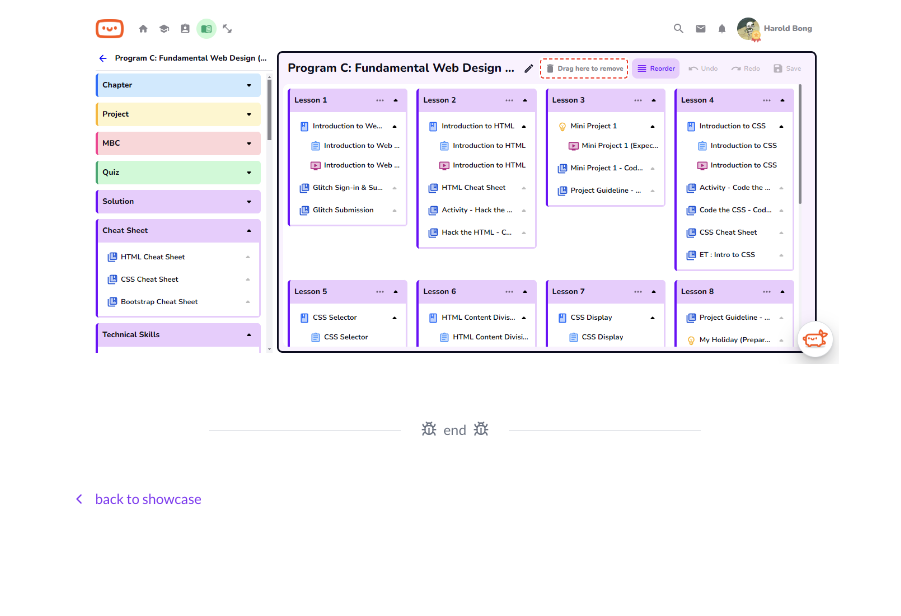
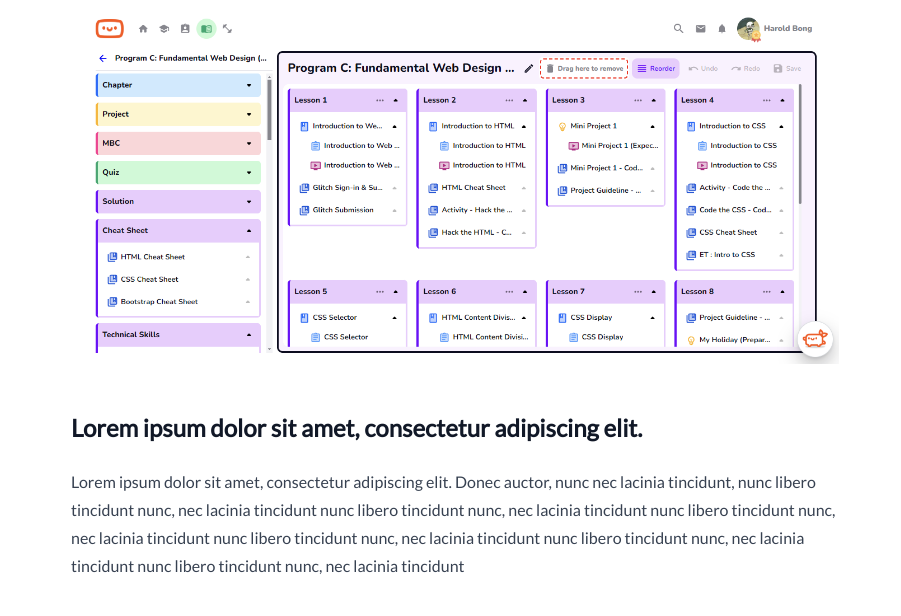
Before and after one commit to haroldbjc/haroldbjc-dev, an Astro site: page /showcase/telebort-dashboard in a window 1280 px wide. Shown: the part 184-800 px from the top of the page, without its empty margins (185-1086 px from the left). Built offline with nearby package versions, Linux system fonts and the light colour scheme; Astro itself is replaced by a stand-in of ours.

```diff
--- a/src/content/showcase/telebort-dashboard.mdx
+++ b/src/content/showcase/telebort-dashboard.mdx
@@ -12,3 +12,14 @@
 # Telebort Dashboard
 
 <Image src={dashboard} alt="dashboard" loading="eager" />
+
+## Lorem ipsum dolor sit amet, consectetur adipiscing elit.
+
+Lorem ipsum dolor sit amet, consectetur adipiscing elit. Donec auctor, nunc nec lacinia tincidunt,
+nunc libero tincidunt nunc, nec lacinia tincidunt nunc libero tincidunt nunc, nec lacinia tincidunt
+nunc libero tincidunt nunc, nec lacinia tincidunt nunc libero tincidunt nunc, nec lacinia tincidunt
+nunc libero tincidunt nunc, nec lacinia tincidunt nunc libero tincidunt nunc, nec lacinia tincidunt
+
+## Lorem ipsum dolor sit amet, consectetur adipiscing elit.
+
+Lorem ipsum dolor sit amet, consectetur adipiscing elit. Donec auctor, nunc nec lacinia tincidunt.
--- a/src/content/showcase/telebort-io.mdx
+++ b/src/content/showcase/telebort-io.mdx
@@ -12,3 +12,14 @@
 # telebort.io
 
 <Image src={haroldLinkpage} alt="haroldLinkpage" loading="eager" />
+
+## Lorem ipsum dolor sit amet, consectetur adipiscing elit.
+
+Lorem ipsum dolor sit amet, consectetur adipiscing elit. Donec auctor, nunc nec lacinia tincidunt,
+nunc libero tincidunt nunc, nec lacinia tincidunt nunc libero tincidunt nunc, nec lacinia tincidunt
+nunc libero tincidunt nunc, nec lacinia tincidunt nunc libero tincidunt nunc, nec lacinia tincidunt
+nunc libero tincidunt nunc, nec lacinia tincidunt nunc libero tincidunt nunc, nec lacinia tincidunt
+
+## Lorem ipsum dolor sit amet, consectetur adipiscing elit.
+
+Lorem ipsum dolor sit amet, consectetur adipiscing elit. Donec auctor, nunc nec lacinia tincidunt.
--- a/src/pages/showcase.astro
+++ b/src/pages/showcase.astro
@@ -39,8 +39,6 @@
             <Image
               src={images[p.data.image]()}
               alt={p.data.title}
-              width={400}
-              height={200}
               class="aspect-[2/1] h-auto w-full rounded-sm bg-foreground/75 object-cover md:h-52 md:w-auto"
             />
           </div>
```
